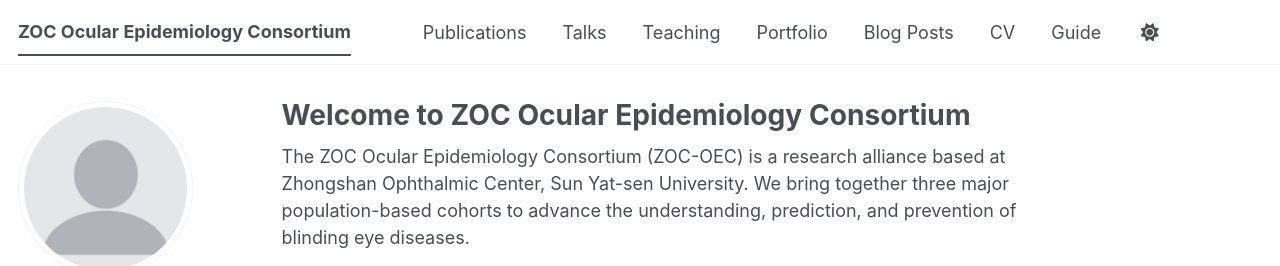
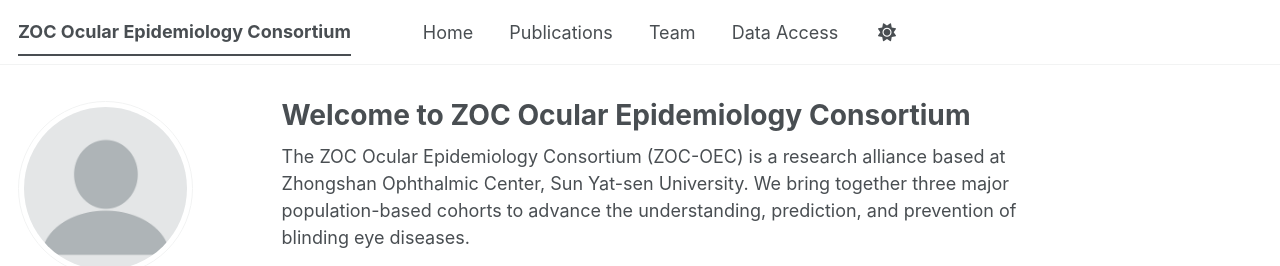
Before and after one commit to zoc-oec/zoc-oec.github.io, a Jekyll site: the page built from _pages/about.md, in a window 1280 px wide. Shown: the top 266 px of the page. Built offline with Jekyll 4.4.1, drawn with Linux system fonts in a browser that asks for light colours; some web fonts are replaced; a script bundle is joined from its source files by our own code; library files that are not in the unit come from our copies.

Commit message:
Update navigation.yml

```diff
--- a/_data/navigation.yml
+++ b/_data/navigation.yml
@@ -8,26 +8,14 @@
 #      Markdown formatted page while the second is generated using JSON.
 
 main:
+  - title: "Home"
+    url: /
+
   - title: "Publications"
     url: /publications/
 
-  - title: "Talks"
-    url: /talks/
+  - title: "Team"
+    url: /team/
 
-  - title: "Teaching"
-    url: /teaching/
-
-  - title: "Portfolio"
-    url: /portfolio/
-
-  - title: "Blog Posts"
-    url: /year-archive/
-
-  - title: "CV"
-    url: /cv/
-
-  # - title: "CV"
-  #   url: /cv-json/
-
-  - title: "Guide"
-    url: /markdown/
+  - title: "Data Access"
+    url: /data-access/
```
